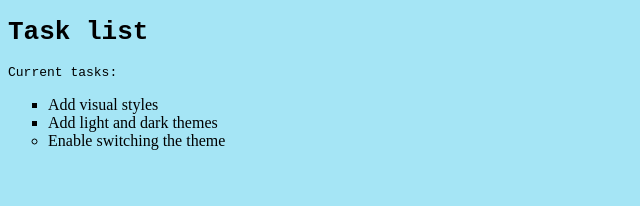
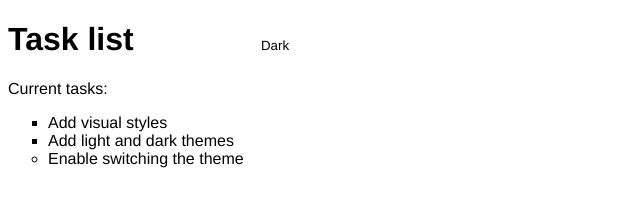
Before and after one commit to MEGAGUITLUIS/Estudos-pag-web-2025, a plain HTML site: page Index.html in a window 1280 px wide. Shown: the whole page, without its empty margins (0-640 px from the left). Drawn offline with Linux system fonts and the light colour scheme.

Commit message:
Add files via upload

```diff
--- a/Index.html
+++ b/Index.html
@@ -5,7 +5,7 @@
     <title>Simples Website</title>
     <link rel="stylesheet" href="main.css">
 </head>
-<body class="light-theme">
+<body>
     <h1>Task list</h1>
     <p id="msg">Current tasks:</p>
     <ul>
@@ -13,5 +13,11 @@
         <li class="list">Add light and dark themes</li>
         <li>Enable switching the theme</li>
     </ul>
+    <div>
+        <button class="btn">Dark</button>
+
+    </div>
+    <script src="app.js"></script>
+    <noscript>Você precisa habilitar o JavaScript para ver a pagina completa</noscript>
 </body>
 </html>
--- a/app.js
+++ b/app.js
@@ -0,0 +1 @@
+'use strict'
--- a/main.css
+++ b/main.css
@@ -1,12 +1,21 @@
+:root {
+    --green: #00FF00;
+    --white: #ffffff;
+    --black: #000000;
+}
+* {
+    color: var(--fontColor);
+    font-family: helvetica;
+}
+
 body {
 
-font-family: monospace;
-
+    background: var(--bg);
 }
 
 ul {
 
-font-family: helvética;
+font-family: helvetica;
 
 }
 li {
@@ -21,15 +30,28 @@ list-style: square;
 
 }
 
-#msg {
-
-font-family: monospace;
+.light-theme {
+    --bg: var(--green);
+    --fontColor: var(--black);
+    --btnBg: var(--black);
+    --bntFontColor: var(--white);
+}
+.dark-theme {
+    --bg: var(--black);
+    --fontColor: var(--green);
+    --btnBg: var(--white);
+    --bntFontColor: var(--black);
 
 }
-.light-theme {
-
-color: #000000;
-
-background: #a5e5f5;
-
+.btn {
+    position: absolute;
+    top: 20px;
+    left: 250px;
+    height: 50px;
+    width: 50px;
+    border-radius: 50%;
+    border: none;
+    color: var(--btnFontColor);
+    background-color: var(--btnBg);
 }
+.btn:focus { outline-style: none; }
```
